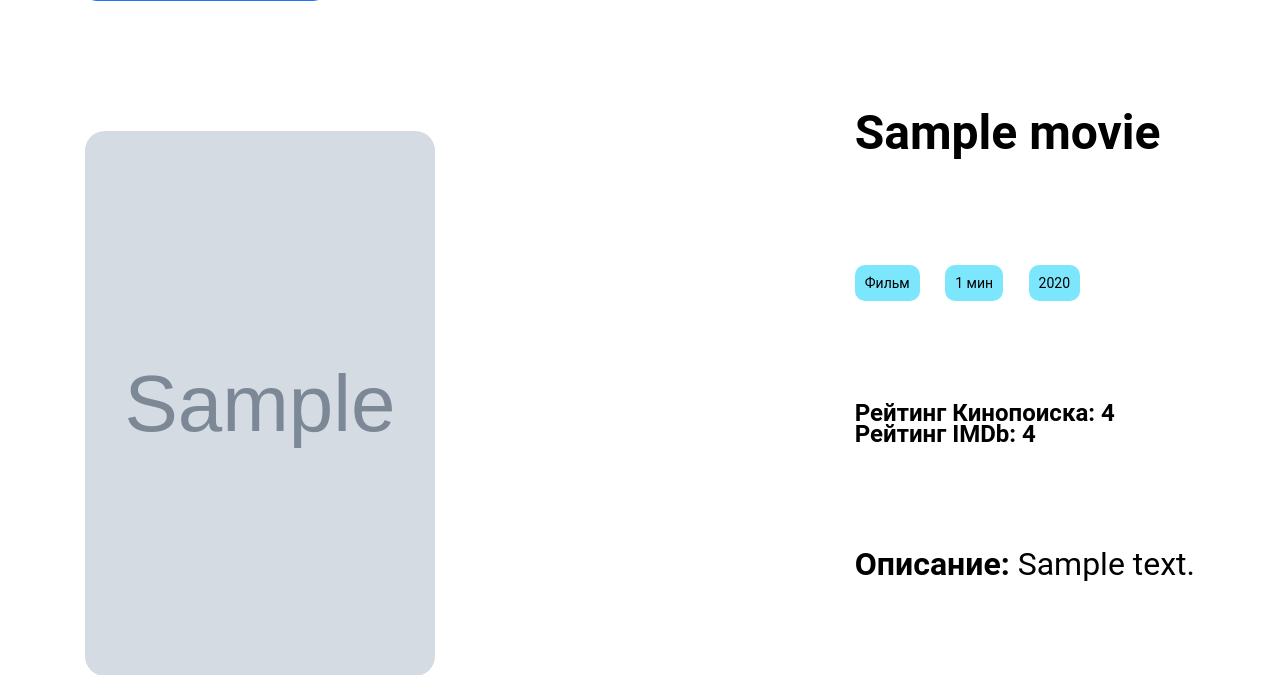
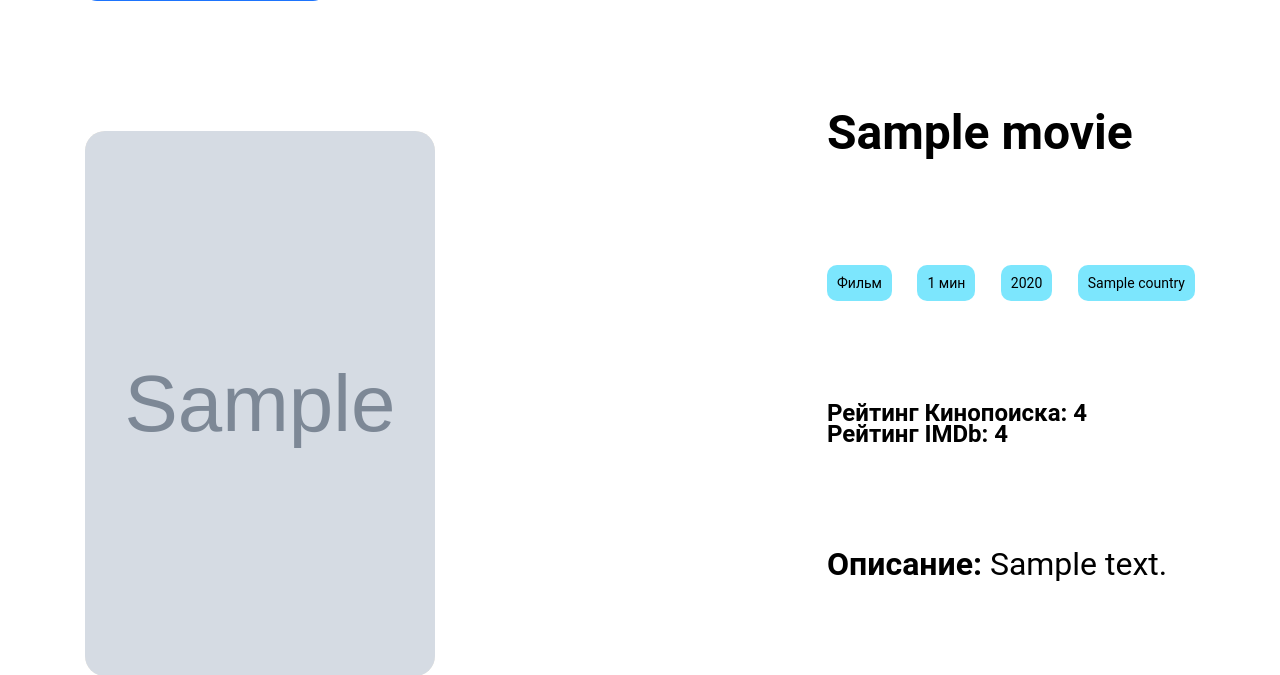
Before and after one commit to gxldmane/KinoAndTochka, a Flask app: template templates/index.html in a window 1280 px wide. Shown: the part 449-1124 px from the top of the page. Run offline with Flask 3, Linux system fonts and the light colour scheme; the template is opened without the code that fills it: most values are stand-ins (such as "Sample title", 1, 10 or a date in 2020); grey boxes marked "Sample" are stand-in pictures.

Commit message:
Update index.html

```diff
--- a/templates/index.html
+++ b/templates/index.html
@@ -101,6 +101,7 @@
                         <div class="posterFilm__info__brief_block">{{ "Сериал" if movie.is_serial else "Фильм" }}</div>
                         <div class="posterFilm__info__brief_block">{{ movie.film_length if movie.film_length else "-"   }} мин</div>
                         <div class="posterFilm__info__brief_block">{{ movie.year_of_film }}</div>
+                        <div class="posterFilm__info__brief_block">{{ movie.countries[0]}}</div>
                     </div>
                     <div class="posterFilm__info__rating">
                         <div class="posterFilm__info__rating_text">Рейтинг Кинопоиска: {{ movie.rating_kinopoisk or "-" }}</div>
```
